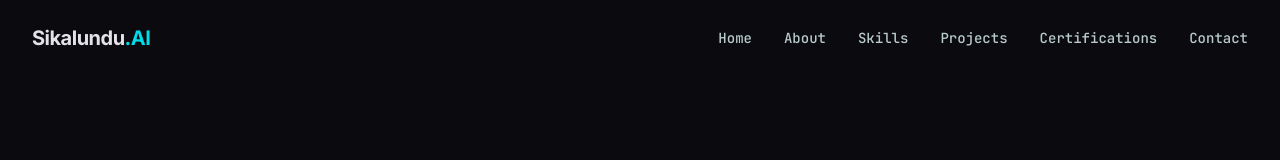
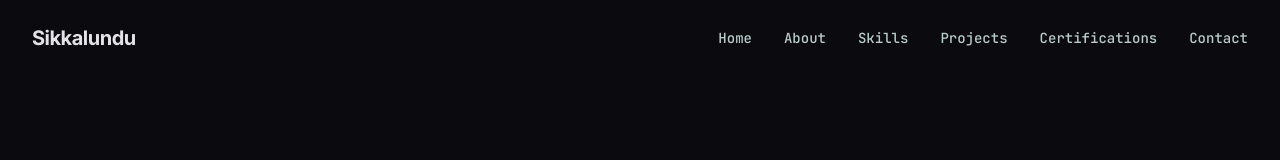
Before and after one commit to deedeestephen/portfolio, a React (Vite) app: page / in a window 1280 px wide. Shown: the top 160 px of the page. Built offline with nearby package versions, Linux system fonts and the light colour scheme; no server answers.

Commit message:
style: rename Sikalundu.AI to Sikkalundu logo

```diff
--- a/src/components/Navbar.jsx
+++ b/src/components/Navbar.jsx
@@ -40,7 +40,7 @@ function Navbar() {
           href="/"
           className="text-xl font-bold tracking-tight text-text-main group"
         >
-          Sikalundu<span className="text-cyan group-hover:text-purple transition-colors duration-300">.AI</span>
+          Sikkalundu
         </motion.a>
 
         {/* Desktop Nav */}
```
Also changed, not shown: 1 other file (tests, documents, lock files or other folders).
